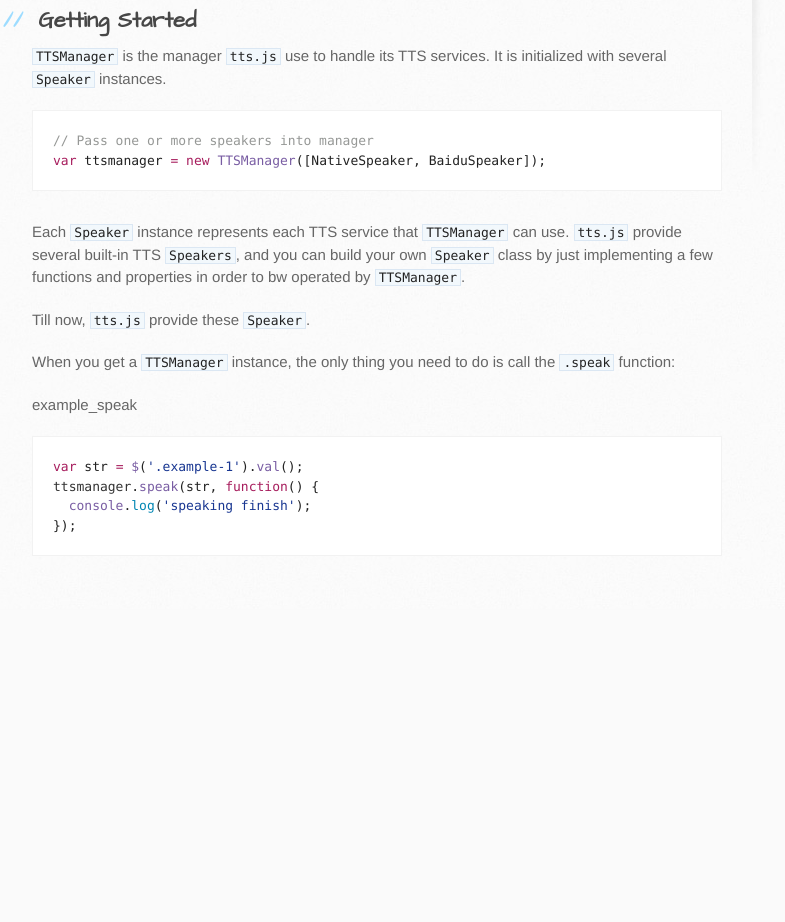
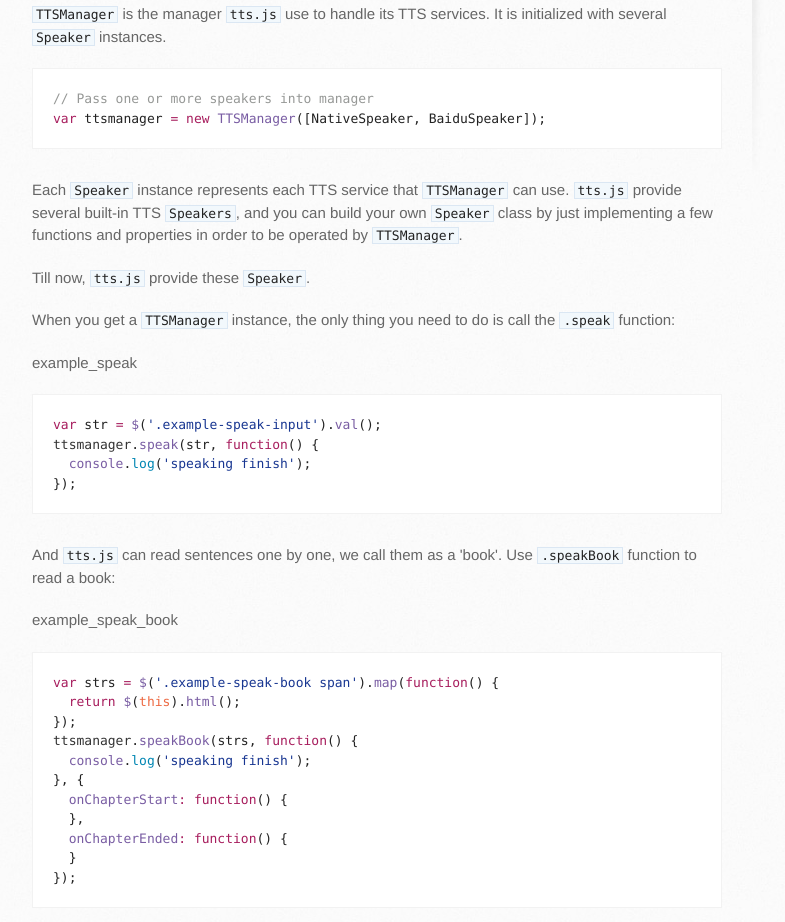
Before and after one commit to sekaiamber/tts.js, a plain HTML site: page index.html in a window 1280 px wide. Shown: the part 668-1590 px from the top of the page, without its empty margins (138-923 px from the left). Before the commit the page ends 1277 px from the top, so only its background shows below. Drawn offline with nearby package versions, Linux system fonts and the light colour scheme.

Commit message:
Create gh-pages branch via GitHub

```diff
--- a/index.html
+++ b/index.html
@@ -8,10 +8,7 @@
     <link rel="stylesheet" type="text/css" href="stylesheets/stylesheet.css" media="screen">
     <link rel="stylesheet" type="text/css" href="stylesheets/github-light.css" media="screen">
     <link rel="stylesheet" type="text/css" href="stylesheets/print.css" media="print">
-<link rel="stylesheet" type="text/css" href="stylesheets/screen_custom.css" media="screen">
-<script src="http://cdn.bootcss.com/jquery/2.2.1/jquery.min.js"></script>
-<script src="javascripts/tts.min.js"></script>
-<script src="javascripts/page.js"></script>
+
     <!--[if lt IE 9]>
     <script src="//html5shiv.googlecode.com/svn/trunk/html5.js"></script>
     <![endif]-->
@@ -53,17 +50,33 @@
 <div class="highlight highlight-source-js"><pre><span class="pl-c">// Pass one or more speakers into manager</span>
 <span class="pl-k">var</span> ttsmanager <span class="pl-k">=</span> <span class="pl-k">new</span> <span class="pl-en">TTSManager</span>([NativeSpeaker, BaiduSpeaker]);</pre></div>
 
-<p>Each <code>Speaker</code> instance represents each TTS service that <code>TTSManager</code> can use. <code>tts.js</code> provide several built-in TTS <code>Speakers</code>, and you can build your own <code>Speaker</code> class by just implementing a few functions and properties in order to bw operated by <code>TTSManager</code>.</p>
+<p>Each <code>Speaker</code> instance represents each TTS service that <code>TTSManager</code> can use. <code>tts.js</code> provide several built-in TTS <code>Speakers</code>, and you can build your own <code>Speaker</code> class by just implementing a few functions and properties in order to be  operated by <code>TTSManager</code>.</p>
 
 <p>Till now, <code>tts.js</code> provide these <code>Speaker</code>.</p>
 
 <p>When you get a <code>TTSManager</code> instance, the only thing you need to do is call the <code>.speak</code> function:</p>
 
-<p name="js-example">example_speak</p>
+<p name="js-placeholder">example_speak</p>
 
-<div class="highlight highlight-source-js"><pre><span class="pl-k">var</span> str <span class="pl-k">=</span> <span class="pl-en">$</span>(<span class="pl-s"><span class="pl-pds">'</span>.example-1<span class="pl-pds">'</span></span>).<span class="pl-en">val</span>();
+<div class="highlight highlight-source-js"><pre><span class="pl-k">var</span> str <span class="pl-k">=</span> <span class="pl-en">$</span>(<span class="pl-s"><span class="pl-pds">'</span>.example-speak-input<span class="pl-pds">'</span></span>).<span class="pl-en">val</span>();
 <span class="pl-smi">ttsmanager</span>.<span class="pl-en">speak</span>(str, <span class="pl-k">function</span>() {
   <span class="pl-en">console</span>.<span class="pl-c1">log</span>(<span class="pl-s"><span class="pl-pds">'</span>speaking finish<span class="pl-pds">'</span></span>);
+});</pre></div>
+
+<p>And <code>tts.js</code> can read sentences one by one, we call them as a 'book'. Use <code>.speakBook</code> function to read a book:</p>
+
+<p name="js-placeholder">example_speak_book</p>
+
+<div class="highlight highlight-source-js"><pre><span class="pl-k">var</span> strs <span class="pl-k">=</span> <span class="pl-en">$</span>(<span class="pl-s"><span class="pl-pds">'</span>.example-speak-book span<span class="pl-pds">'</span></span>).<span class="pl-en">map</span>(<span class="pl-k">function</span>() {
+  <span class="pl-k">return</span> <span class="pl-en">$</span>(<span class="pl-v">this</span>).<span class="pl-en">html</span>();
+});
+<span class="pl-smi">ttsmanager</span>.<span class="pl-en">speakBook</span>(strs, <span class="pl-k">function</span>() {
+  <span class="pl-en">console</span>.<span class="pl-c1">log</span>(<span class="pl-s"><span class="pl-pds">'</span>speaking finish<span class="pl-pds">'</span></span>);
+}, {
+  <span class="pl-en">onChapterStart</span><span class="pl-k">:</span> <span class="pl-k">function</span>() {
+  },
+  <span class="pl-en">onChapterEnded</span><span class="pl-k">:</span> <span class="pl-k">function</span>() {
+  }
 });</pre></div>
         </section>
 
```
Also changed, not shown: params.json (+1 -1 lines).
